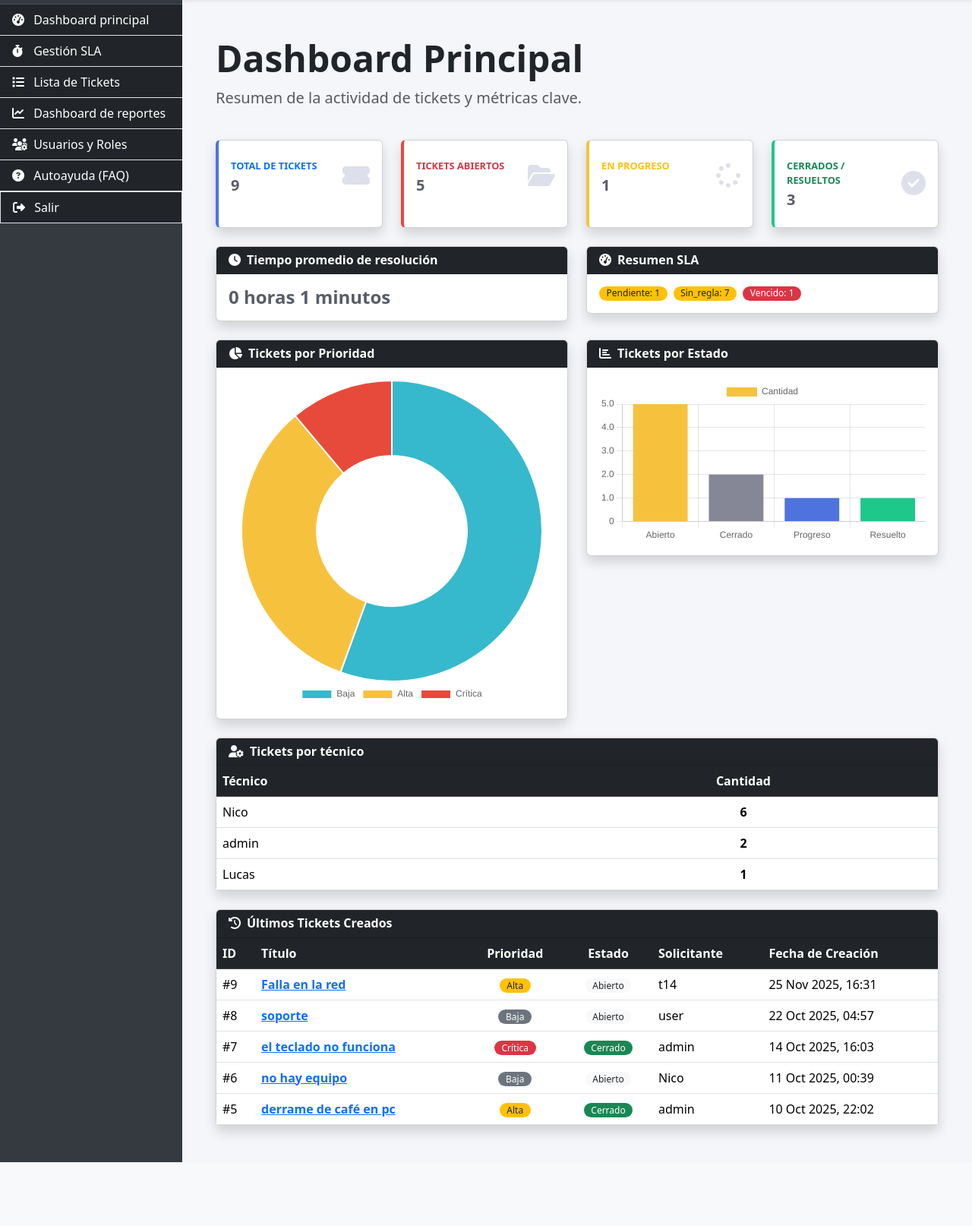
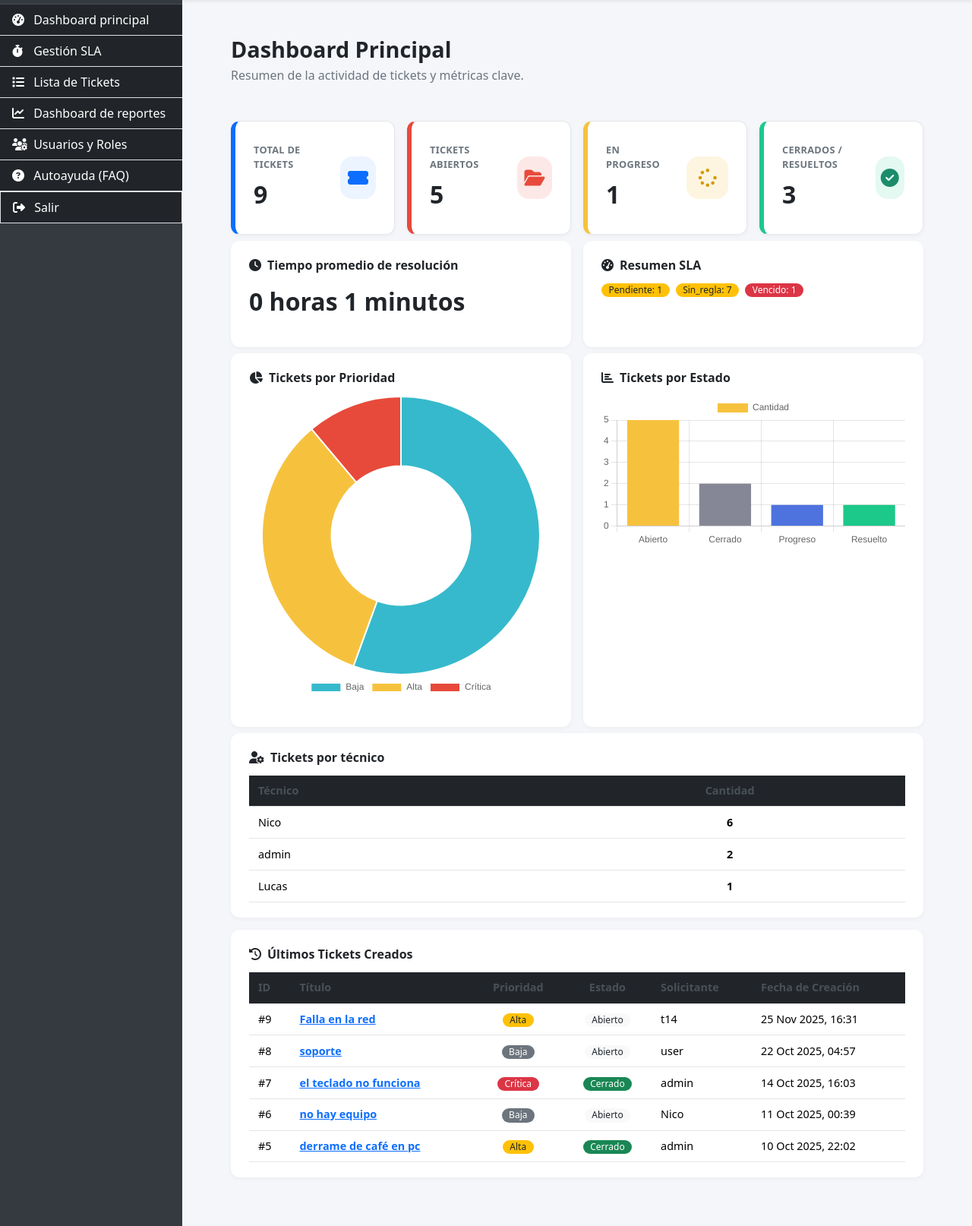
Before and after one commit to medinabenjamin/tickets-v1.0, a Django app: page /dashboard-principal/ in a window 1280 px wide. Shown: the part 57-1671 px from the top of the page at 76% size. Before the commit the page ends 1587 px from the top, so only its background shows below. Run offline with Django 5.2, Linux system fonts and the light colour scheme; a user stored in the database is signed in; data comes from the database, SQL or seed files in the repository.

Commit message:
Align main dashboard styling with system design

```diff
--- a/soporte/static/soporte/css/styles.css
+++ b/soporte/static/soporte/css/styles.css
@@ -108,6 +108,73 @@ body {
     display: flex;
     align-items: center;
     gap: .5rem;
+}
+
+.card-link {
+    color: inherit;
+    text-decoration: none;
+}
+
+.card-link:focus-visible {
+    outline: 3px solid rgba(13, 110, 253, .3);
+    outline-offset: 4px;
+}
+
+.stat-card {
+    position: relative;
+    display: flex;
+    align-items: center;
+    justify-content: space-between;
+    gap: 1rem;
+    border: 1px solid #e5e7eb;
+    border-left: 6px solid var(--stat-accent, #0d6efd);
+    transition: transform .2s ease, box-shadow .2s ease;
+    height: 100%;
+}
+
+.stat-card:hover {
+    transform: translateY(-4px);
+    box-shadow: 0 6px 16px rgba(0, 0, 0, .08);
+}
+
+.stat-card-primary { --stat-accent: #0d6efd; }
+.stat-card-danger { --stat-accent: #e74a3b; }
+.stat-card-warning { --stat-accent: #f6c23e; }
+.stat-card-success { --stat-accent: #1cc88a; }
+
+.stat-label {
+    text-transform: uppercase;
+    color: #6c757d;
+    font-size: .8rem;
+    font-weight: 700;
+    margin-bottom: .35rem;
+    letter-spacing: .02em;
+}
+
+.stat-value {
+    font-size: 2rem;
+    font-weight: 700;
+    color: #212529;
+    margin: 0;
+}
+
+.stat-icon {
+    width: 56px;
+    height: 56px;
+    border-radius: 16px;
+    display: grid;
+    place-items: center;
+    background: rgba(13, 110, 253, .08);
+    color: #0d6efd;
+    font-size: 1.5rem;
+}
+
+.stat-card-danger .stat-icon { background: rgba(231, 74, 59, .12); color: #e74a3b; }
+.stat-card-warning .stat-icon { background: rgba(246, 194, 62, .16); color: #d49a00; }
+.stat-card-success .stat-icon { background: rgba(28, 200, 138, .12); color: #1c8c6b; }
+
+.section-card {
+    height: 100%;
 }
 
 /* Títulos */
--- a/soporte/templates/soporte/dashboard.html
+++ b/soporte/templates/soporte/dashboard.html
@@ -4,106 +4,89 @@
 {% block title %}Dashboard Principal{% endblock %}
 
 {% block content %}
-<div class="container-fluid mt-4">
+<div class="main-container">
     <div class="d-flex justify-content-between align-items-center mb-4">
         <div>
-            <h1 class="display-5 fw-bold">Dashboard Principal</h1>
-            <p class="lead text-muted">Resumen de la actividad de tickets y métricas clave.</p>
+            <h1 class="page-title">Dashboard Principal</h1>
+            <p class="page-subtitle">Resumen de la actividad de tickets y métricas clave.</p>
         </div>
     </div>
 
-    <div class="row">
-        <div class="col-xl-3 col-md-6 mb-4">
-            <a href="{% url 'home_tickets' %}" class="card-link text-decoration-none">
-                <div class="card border-left-primary shadow h-100 py-2 card-hover">
-                    <div class="card-body">
-                        <div class="row no-gutters align-items-center">
-                            <div class="col mr-2">
-                                <div class="text-xs fw-bold text-primary text-uppercase mb-1">Total de Tickets</div>
-                                <div class="h5 mb-0 fw-bold text-gray-800">{{ total_tickets }}</div>
+    <div class="row g-3 mb-2">
+        <div class="col-xl-3 col-md-6">
+            <a href="{% url 'home_tickets' %}" class="card-link">
+                <div class="card-custom stat-card stat-card-primary">
+                    <div>
+                        <p class="stat-label">Total de Tickets</p>
+                        <p class="stat-value">{{ total_tickets }}</p>
                     </div>
-                            <div class="col-auto">
-                                <i class="fas fa-ticket-alt fa-2x text-gray-300"></i>
-                            </div>
-                        </div>
+                    <div class="stat-icon">
+                        <i class="fas fa-ticket-alt"></i>
                     </div>
                 </div>
             </a>
         </div>
-        <div class="col-xl-3 col-md-6 mb-4">
-            <a href="{% url 'home_tickets' %}?estado=abierto" class="card-link text-decoration-none">
-                <div class="card border-left-danger shadow h-100 py-2 card-hover">
-                    <div class="card-body">
-                        <div class="row no-gutters align-items-center">
-                            <div class="col mr-2">
-                                <div class="text-xs fw-bold text-danger text-uppercase mb-1">Tickets Abiertos</div>
-                                <div class="h5 mb-0 fw-bold text-gray-800">{{ tickets_abiertos }}</div>
+        <div class="col-xl-3 col-md-6">
+            <a href="{% url 'home_tickets' %}?estado=abierto" class="card-link">
+                <div class="card-custom stat-card stat-card-danger">
+                    <div>
+                        <p class="stat-label">Tickets Abiertos</p>
+                        <p class="stat-value">{{ tickets_abiertos }}</p>
                     </div>
-                            <div class="col-auto">
-                                <i class="fas fa-folder-open fa-2x text-gray-300"></i>
-                            </div>
-                        </div>
+                    <div class="stat-icon">
+                        <i class="fas fa-folder-open"></i>
                     </div>
                 </div>
             </a>
         </div>
-        <div class="col-xl-3 col-md-6 mb-4">
-            <a href="{% url 'home_tickets' %}?estado=progreso" class="card-link text-decoration-none">
-                <div class="card border-left-warning shadow h-100 py-2 card-hover">
-                    <div class="card-body">
-                        <div class="row no-gutters align-items-center">
-                            <div class="col mr-2">
-                                <div class="text-xs fw-bold text-warning text-uppercase mb-1">En Progreso</div>
-                                <div class="h5 mb-0 fw-bold text-gray-800">{{ tickets_en_progreso }}</div>
+        <div class="col-xl-3 col-md-6">
+            <a href="{% url 'home_tickets' %}?estado=progreso" class="card-link">
+                <div class="card-custom stat-card stat-card-warning">
+                    <div>
+                        <p class="stat-label">En Progreso</p>
+                        <p class="stat-value">{{ tickets_en_progreso }}</p>
                     </div>
-                            <div class="col-auto">
-                                <i class="fas fa-spinner fa-2x text-gray-300"></i>
-                            </div>
-                        </div>
+                    <div class="stat-icon">
+                        <i class="fas fa-spinner"></i>
                     </div>
                 </div>
             </a>
         </div>
-        <div class="col-xl-3 col-md-6 mb-4">
-            <a href="{% url 'home_tickets' %}?estado=cerrado" class="card-link text-decoration-none">
-                <div class="card border-left-success shadow h-100 py-2 card-hover">
-                    <div class="card-body">
-                        <div class="row no-gutters align-items-center">
-                            <div class="col mr-2">
-                                <div class="text-xs fw-bold text-success text-uppercase mb-1">Cerrados / Resueltos</div>
-                                <div class="h5 mb-0 fw-bold text-gray-800">{{ tickets_cerrados }}</div>
+        <div class="col-xl-3 col-md-6">
+            <a href="{% url 'home_tickets' %}?estado=cerrado" class="card-link">
+                <div class="card-custom stat-card stat-card-success">
+                    <div>
+                        <p class="stat-label">Cerrados / Resueltos</p>
+                        <p class="stat-value">{{ tickets_cerrados }}</p>
                     </div>
-                            <div class="col-auto">
-                                <i class="fas fa-check-circle fa-2x text-gray-300"></i>
-                            </div>
-                        </div>
+                    <div class="stat-icon">
+                        <i class="fas fa-check-circle"></i>
                     </div>
                 </div>
             </a>
         </div>
     </div>
 
-    <div class="row">
-        <div class="col-lg-6 mb-4">
-            <div class="card shadow">
-                <div class="card-header bg-dark text-white">
-                    <h6 class="m-0 fw-bold"><i class="fas fa-clock me-2"></i>Tiempo promedio de resolución</h6>
+    <div class="row g-3 mb-2">
+        <div class="col-lg-6">
+            <div class="card-custom section-card">
+                <div class="card-custom-header">
+                    <i class="fas fa-clock"></i>
+                    <span>Tiempo promedio de resolución</span>
                 </div>
-                <div class="card-body">
                 {% if promedio_resolucion %}
-                        <p class="h4 mb-0 fw-bold text-gray-800">{{ promedio_resolucion }}</p>
+                    <p class="stat-value">{{ promedio_resolucion }}</p>
                 {% else %}
                     <p class="text-muted mb-0">Sin datos aún.</p>
                 {% endif %}
             </div>
         </div>
+        <div class="col-lg-6">
+            <div class="card-custom section-card">
+                <div class="card-custom-header">
+                    <i class="fas fa-tachometer-alt"></i>
+                    <span>Resumen SLA</span>
                 </div>
-        <div class="col-lg-6 mb-4">
-            <div class="card shadow">
-                <div class="card-header bg-dark text-white">
-                    <h6 class="m-0 fw-bold"><i class="fas fa-tachometer-alt me-2"></i>Resumen SLA</h6>
-                </div>
-                <div class="card-body">
                 {% if sla_resumen %}
                     <div class="d-flex flex-wrap gap-2">
                         {% for entry in sla_resumen %}
@@ -118,38 +101,35 @@
             </div>
         </div>
     </div>
+
+    <div class="row g-3 mb-2">
+        <div class="col-lg-6">
+            <div class="card-custom section-card">
+                <div class="card-custom-header">
+                    <i class="fas fa-chart-pie"></i>
+                    <span>Tickets por Prioridad</span>
                 </div>
-
-    <div class="row">
-        <div class="col-lg-6 mb-4">
-            <div class="card shadow">
-                <div class="card-header bg-dark text-white">
-                    <h6 class="m-0 fw-bold"><i class="fas fa-chart-pie me-2"></i>Tickets por Prioridad</h6>
-                </div>
-                <div class="card-body">
                 <canvas id="chart-prioridad"></canvas>
             </div>
         </div>
+        <div class="col-lg-6">
+            <div class="card-custom section-card">
+                <div class="card-custom-header">
+                    <i class="fas fa-chart-bar"></i>
+                    <span>Tickets por Estado</span>
                 </div>
-        <div class="col-lg-6 mb-4">
-            <div class="card shadow">
-                <div class="card-header bg-dark text-white">
-                    <h6 class="m-0 fw-bold"><i class="fas fa-chart-bar me-2"></i>Tickets por Estado</h6>
-                </div>
-                <div class="card-body">
                 <canvas id="chart-estado"></canvas>
             </div>
         </div>
     </div>
+
+    <div class="card-custom mb-3">
+        <div class="card-custom-header">
+            <i class="fas fa-user-cog"></i>
+            <span>Tickets por técnico</span>
         </div>
-
-    <div class="card shadow mb-4">
-        <div class="card-header bg-dark text-white">
-            <h6 class="m-0 fw-bold"><i class="fas fa-user-cog me-2"></i>Tickets por técnico</h6>
-        </div>
-        <div class="card-body p-0">
         <div class="table-responsive">
-                <table class="table table-hover align-middle mb-0">
+            <table class="table table-custom table-hover align-middle mb-0">
                 <thead class="table-dark">
                     <tr>
                         <th>Técnico</th>
@@ -171,15 +151,14 @@
             </table>
         </div>
     </div>
+
+    <div class="card-custom">
+        <div class="card-custom-header">
+            <i class="fas fa-history"></i>
+            <span>Últimos Tickets Creados</span>
         </div>
-
-    <div class="card shadow mb-4">
-        <div class="card-header bg-dark text-white">
-            <h6 class="m-0 fw-bold"><i class="fas fa-history me-2"></i>Últimos Tickets Creados</h6>
-        </div>
-        <div class="card-body p-0">
         <div class="table-responsive">
-                <table class="table table-hover align-middle mb-0">
+            <table class="table table-custom table-hover align-middle mb-0">
                 <thead class="table-dark">
                     <tr>
                         <th>ID</th>
@@ -226,7 +205,6 @@
         </div>
     </div>
 </div>
-</div>
 
 {{ tickets_por_estado|json_script:"tickets-estado-data" }}
 {{ tickets_por_prioridad|json_script:"tickets-prioridad-data" }}
@@ -245,7 +223,6 @@ const prioridadesLabels = ticketsPorPrioridadData.map(item => item.nombre);
         const prioridadesClaves = ticketsPorPrioridadData.map(item => item.clave);
         const prioridadesTotals = ticketsPorPrioridadData.map(item => item.total);
 
-        const backgroundColors = ['#4e73df', '#1cc88a', '#36b9cc', '#e74a3b', '#f6c23e'];
         const priorityColors = {
             'baja': '#36b9cc',
             'media': '#4e73df',
@@ -287,21 +264,4 @@ const prioridadesTotals = ticketsPorPrioridadData.map(item => item.total);
         });
     });
 </script>
-
-<style>
-    .card-link { text-decoration: none; color: inherit; }
-    .card-hover:hover {
-        transform: translateY(-5px);
-        transition: all 0.2s ease-in-out;
-        box-shadow: 0 0.5rem 1rem rgba(0, 0, 0, 0.15) !important;
-    }
-    .border-left-primary { border-left: 0.25rem solid #4e73df !important; }
-    .border-left-danger { border-left: 0.25rem solid #e74a3b !important; }
-    .border-left-warning { border-left: 0.25rem solid #f6c23e !important; }
-    .border-left-success { border-left: 0.25rem solid #1cc88a !important; }
-    .text-xs { font-size: 0.8rem; }
-    .text-gray-300 { color: #dddfeb !important; }
-    .text-gray-800 { color: #5a5c69 !important; }
-    .fw-bold { font-weight: 700 !important; }
-</style>
 {% endblock %}
```
Lines whose indentation alone changed are shown as unchanged.
